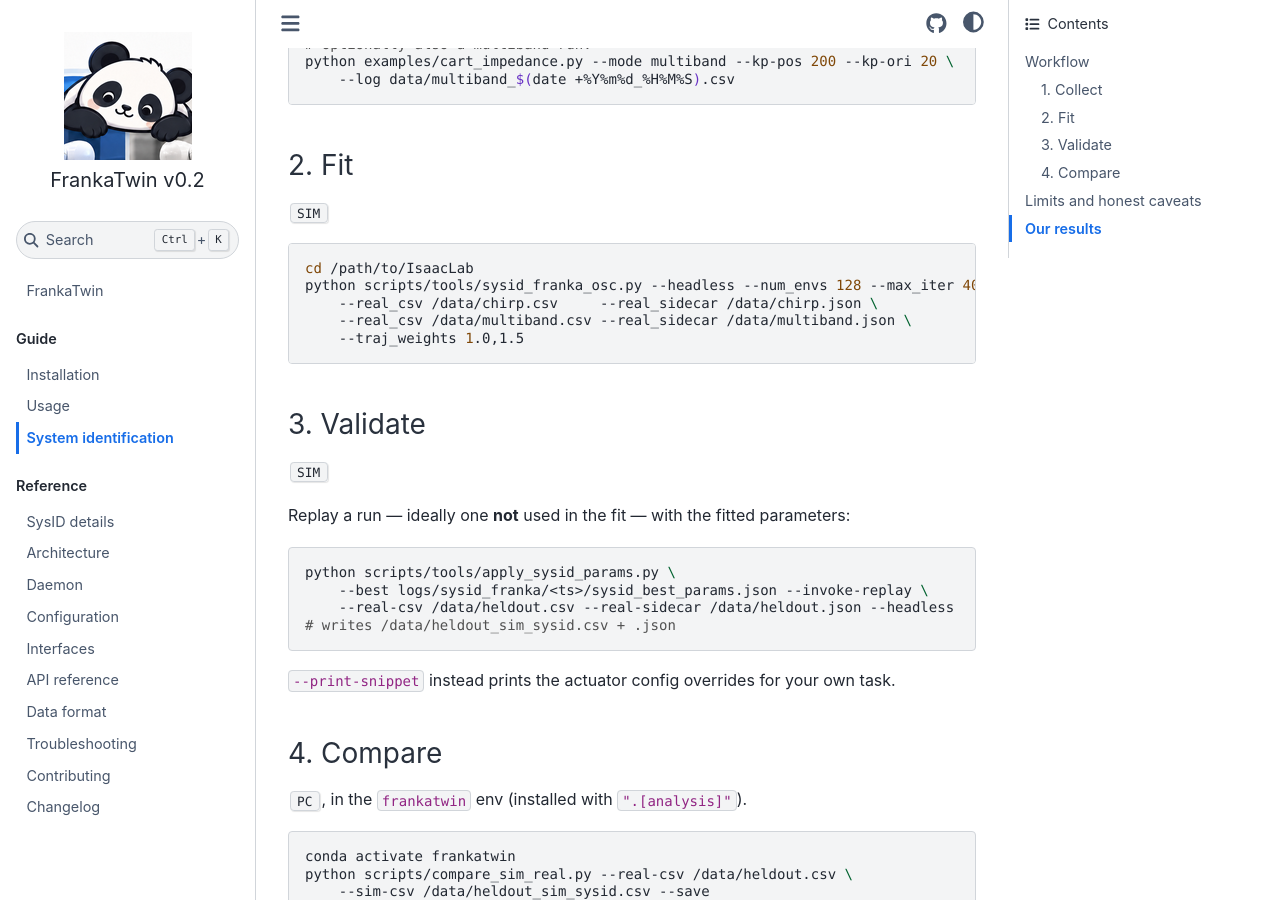
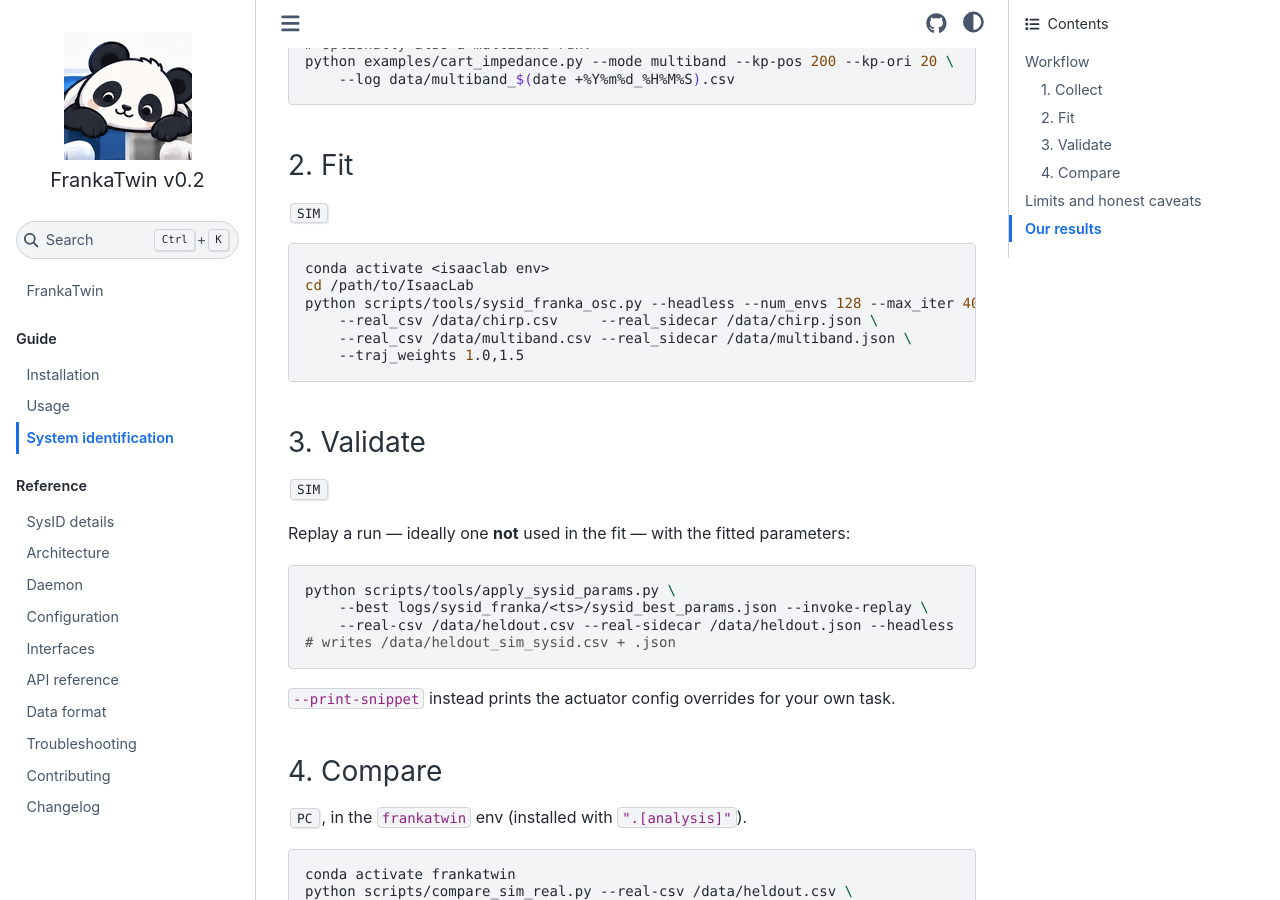
Before and after one commit to tsrobcvai/frankatwin, a Sphinx documentation site: the page built from docs/sysid.md, in a window 1280 px wide and 900 px high, scrolled down 555 px. Built offline with Sphinx 7.4.7 and the Sphinx Book theme 1.1.4, drawn with Linux system fonts in a browser that asks for light colours.

Commit message:
docs(sysid): activate the IsaacLab env before the fit
The Collect block activates frankatwin; the Fit block runs on a different
machine in a different env and said so nowhere.

Co-Authored-By: Claude Opus 5 <noreply@anthropic.com>

````diff
--- a/docs/sysid.md
+++ b/docs/sysid.md
@@ -30,6 +30,7 @@ python examples/cart_impedance.py --mode multiband --kp-pos 200 --kp-ori 20 \
 <kbd>SIM</kbd>
 
 ```bash
+conda activate <isaaclab env>
 cd /path/to/IsaacLab
 python scripts/tools/sysid_franka_osc.py --headless --num_envs 128 --max_iter 40 --sigma 0.3 \
     --real_csv /data/chirp.csv     --real_sidecar /data/chirp.json \
````
